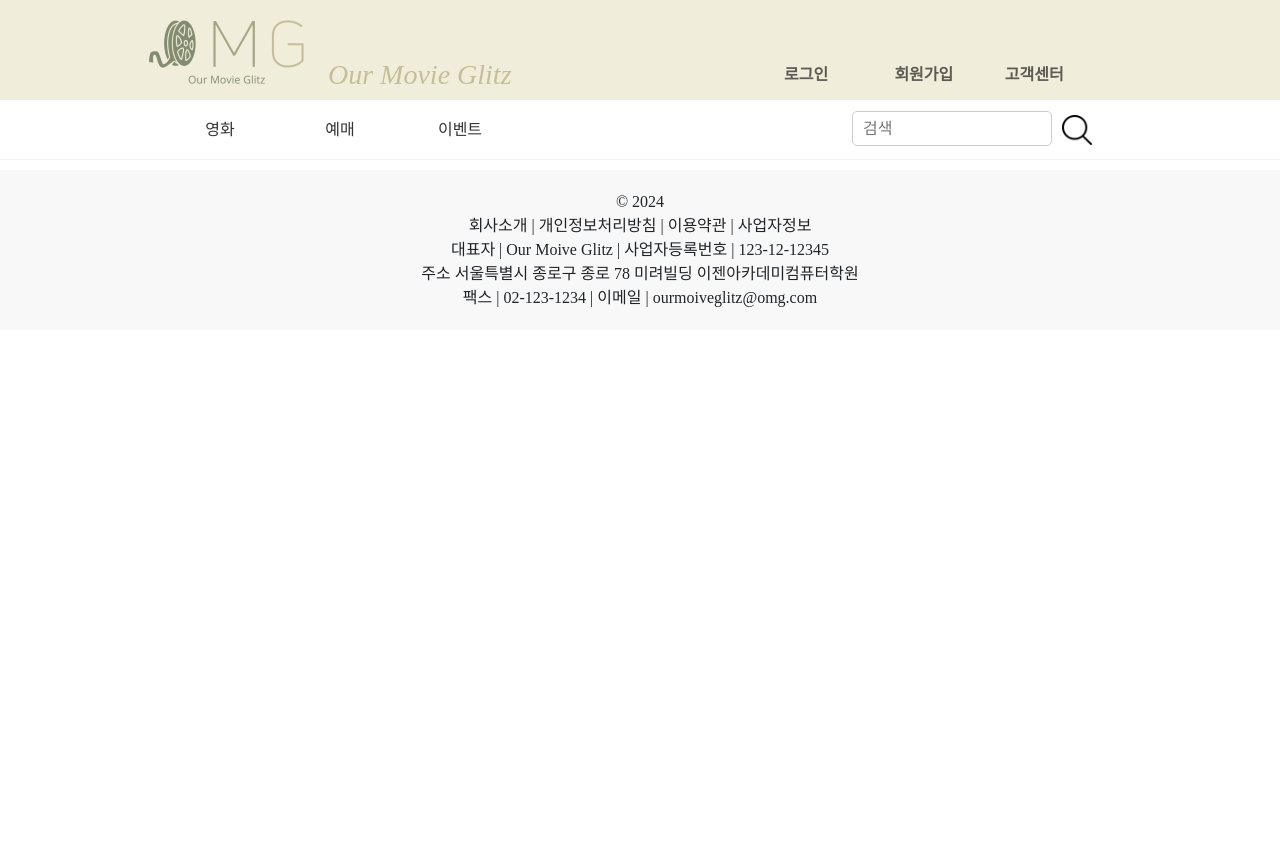
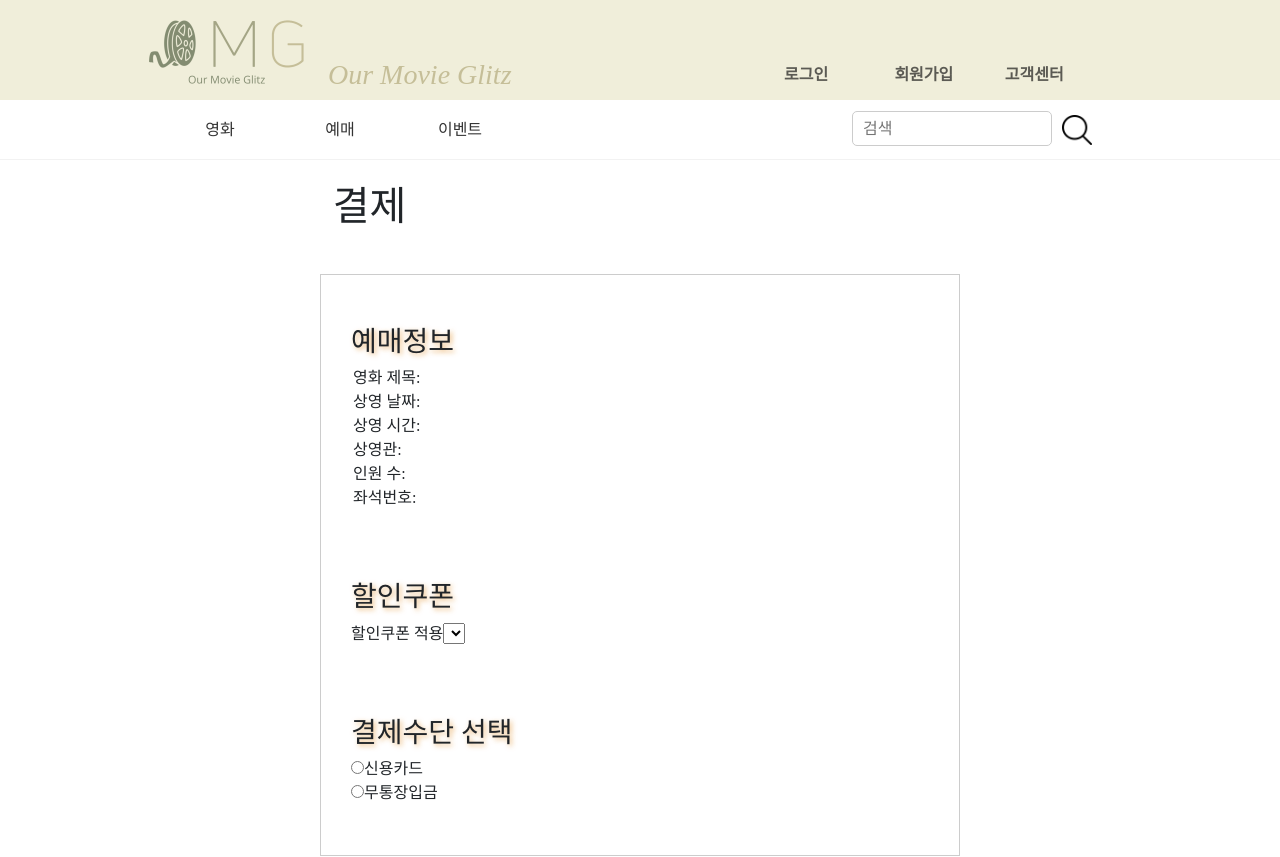
Before and after one commit to eunmi12/Our-Movie-Glitz, a Vue app in the folder omg_front/: page /payment in a window 1280 px wide. Shown: the top 857 px of the page. Before the commit the page ends 800 px from the top, so only its background shows below. Built offline with nearby package versions, Linux system fonts and the light colour scheme; a web font is replaced by a local one; what vue-sweetalert2 would draw is missing.

Commit message:
결제페이지 시작, 진행중

```diff
--- a/omg_front/src/router/index.js
+++ b/omg_front/src/router/index.js
@@ -47,7 +47,8 @@ import Wish from '../mypage/Wish.vue'
 import AdminpageSidebar from '../layouts/AdminpageSidebar.vue';
 import UserList from '../admin/UserList.vue';
 import MovieBooking from '../views/MovieBooking.vue';
-import SeatSelection from '../views/SeatSelection.vue'
+import SeatSelection from '../views/SeatSelection.vue';
+import Payment from '../views/Payment.vue';
 
 //아름작성완
 
@@ -224,6 +225,11 @@ const routes = [
   name: "SeatSelection",
   component: SeatSelection,
 },
+{
+  path: "/payment",
+  name: "Payment",
+  component: Payment,
+},
 
 //아름작성완
 
--- a/omg_front/src/views/MovieBooking.vue
+++ b/omg_front/src/views/MovieBooking.vue
@@ -353,7 +353,7 @@ export default {
 .movie-booking {
  width: 80%;
  margin: 0 auto;
- font-size: medium;;
+ font-size: medium;
 }
 
 .movie-booking h1 {
--- /dev/null
+++ b/omg_front/src/views/Payment.vue
@@ -0,0 +1,118 @@
+<template>
+    <div class="payment">
+        <div class="cantainer-wrapper">
+            <div class="title">
+                <h1>결제</h1>
+            </div>
+            <div class="cantainer">
+                <div class="information">
+                    <h3>예매정보</h3>
+                    <ul>
+                        <li>영화 제목: </li>
+                        <li>상영 날짜: </li>
+                        <li>상영 시간: </li>
+                        <li>상영관: </li>
+                        <li>인원 수: </li>
+                        <li>좌석번호: </li>
+                    </ul>
+                </div>
+                <div class="discount">
+                    <h3>할인쿠폰</h3>
+                    <span class="discount-coupon">할인쿠폰 적용</span>
+                    <select id="select-coupon">
+                        <option>{{ mycoupon }}</option>
+                    </select>
+                </div>
+                <div class="select-pay">
+                    <h3>결제수단 선택</h3>
+                    <div>
+                        <input id="payment-by-card" name="how" type="radio" value="card" v-model="how" />
+                        <label for="how-card">신용카드</label>
+                    </div>
+                    <div>
+                        <input id="payment-by-cash" name="how" type="radio" value="cash" v-model="how" />
+                        <label for="how-cash">무통장입금</label>
+                    </div>
+                </div>
+            </div>
+        </div>
+    </div>
+</template>
+
+<script>
+import axios from 'axios';
+export default {
+    data() {
+        return {
+            how: null,
+        };
+    },
+
+    created() {
+        this.getTicket();
+    },
+
+    methods: {
+        async getTicket() {
+            try {
+                const tiket_no = this.$route.params.ticket_no;
+                const results = await axios.get(
+                    `http://localhost:3000/movie/payment/${ticket_no}`
+                );
+                this.ticket = results.data[0];
+            } catch (error) {
+                console.error(error);
+            }
+        },
+    },
+}
+</script>
+
+<style scoped>
+.payment {
+    width: 50%;
+    margin: 0 auto;
+    font-size: medium;
+}
+
+.title h1{
+    text-align: left;
+    padding: 2%;
+    /* border-bottom: 1px solid #ccc; */
+    overflow-y: auto;
+}
+
+.cantainer {
+    width: 100%;
+    border: 1px solid #ccc;
+    margin-top: 30px;
+}
+
+.information {
+    margin-bottom: 70px;
+    margin-top: 50px;
+}
+
+.information h3 {
+    margin-left: 30px;
+    text-shadow: 2px 2px 5px rgba(224, 138, 33, 0.6);
+}
+
+.discount {
+    margin-bottom: 70px;
+    margin-left: 30px;
+}
+
+.discount h3 {
+    text-shadow: 2px 2px 5px rgba(224, 138, 33, 0.6);
+}
+
+.select-pay {
+    margin-bottom: 50px;
+    margin-left: 30px;
+}
+
+.select-pay h3 {
+    text-shadow: 2px 2px 5px rgba(224, 138, 33, 0.6);
+}
+</style>
--- a/omg_front/src/views/SeatSelection.vue
+++ b/omg_front/src/views/SeatSelection.vue
@@ -14,6 +14,14 @@
                 {{ num }}
             </span>
             </div>
+        </div>
+        <div class="seat-status seat_ab" style="font-size: 12px; justify-content: center;">
+            <div class="status-box available"></div>
+            <span>좌석선택 가능</span>
+        </div>
+        <div class="seat-status seat_un" style="font-size: 12px; justify-content: center;">
+            <div class="status-box unavailable"></div>
+            <span>좌석선택 불가능</span>
         </div>
         <div class="screen">SCREEN</div>
         <div class="seats">
@@ -60,7 +68,8 @@ import axios from 'axios';
         },
         movie_r(){
           return this.$steor.state.movie_r;
-        }
+        },
+
     }, // store에 저장된 값을 불러옴
 
     methods: {
@@ -134,17 +143,17 @@ import axios from 'axios';
                     this.selectedSeats.push(seat);
                 }
             }
-            const seatNumbers = this.selectedSeats.map(seat => seat.seat_name);
-            const seatNo = this.selectedSeats.map(seat => seat.seat_no);
-            const bookingDetails = {
-                seatNumbers: seatNumbers,
-                seatNo: seatNo
-            };
-            axios.post (`http://localhost:3000/movie/reserve`, bookingDetails)
-            .then(results => {
-                alert('좌석 예약이 완료되었습니다.');
-                this.selectedSeats = [];
-            })
+            // const seatNumbers = this.selectedSeats.map(seat => seat.seat_name);
+            // const seatNo = this.selectedSeats.map(seat => seat.seat_no);
+            // const bookingDetails = {
+            //     seatNumbers: seatNumbers,
+            //     seatNo: seatNo
+            // };
+            // axios.post (`http://localhost:3000/movie/reserve`, bookingDetails)
+            // .then(results => {
+            //     alert('좌석 예약이 완료되었습니다.');
+            //     this.selectedSeats = [];
+            // })
         },
         selectNumSeats(num) {
             this.numSeats = num;
@@ -158,6 +167,7 @@ import axios from 'axios';
             return;
             }
             const seatNumbers = this.selectedSeats.map(seat => seat.seat_name);
+            console.log(seatNumbers);
             const bookingDetails = {
                 user_no: this.$store.state.user.user_no,
                 movie_no: this.$store.state.movie_r.movie_no,
@@ -173,9 +183,18 @@ import axios from 'axios';
                 alert('좌석 예약이 완료되었습니다.');
                 this.selectedSeats = [];
                 this.fetchSeats();
+                // window.location.href =`http://localhost:8081/payment`
             })
             .catch(error => {
                 console.error('좌석 예약 에러', error);
+            });
+
+            axios.post(`http://localhost:3000/movie/reserve`, bookingDetails)
+            .then(results => {
+                console.log('좌석 저장 완료');
+            })
+            .catch(error => {
+                console.error('좌석 저장 에러', error);
             });
         },
         // confirmBooking() {
@@ -233,7 +252,7 @@ import axios from 'axios';
   }
 
   .people-selection {
-    margin-bottom: 20px;
+    margin-bottom: 12px;
   }
 
   .people-buttons {
@@ -273,6 +292,31 @@ import axios from 'axios';
     margin: 0 auto;
   }
 
+  .seat-status {
+    display: flex; /* 가로 방향으로 정렬 */
+    align-items: center; /* 수직 정렬 */
+    margin-bottom: 10px; /* 항목 간 간격 */
+    text-align: center;
+    }
+    /* 네모칸의 스타일 */
+    .status-box {
+        width: 20px; /* 네모칸의 너비 */
+        height: 20px; /* 네모칸의 높이 */
+        margin-right: 10px; /* 네모칸과 텍스트 사이의 간격 */
+    }
+
+    .available {
+        background-color: #ccc; /* 선택 가능 상태 색상 */
+    }
+
+    .unavailable {
+        background-color: rgb(179, 141, 141); /* 선택 불가능 상태 색상 */
+    }
+
+    .seat_un {
+        margin-bottom: 70px;
+    }
+
   .seats {
     display: inline-block;
     text-align: left;
@@ -292,14 +336,16 @@ import axios from 'axios';
   }
 
   .seat {
-    display: inline-block;
-    width: 30px;
-    height: 30px;
+    display: flex;
+    width: 37px;
+    height: 37px;
     line-height: 30px;
     margin: 2px;
-    text-align: center;
+    align-items: center;
     background-color: #ccc;
     cursor: pointer;
+    /* vertical-align: middle; */
+    justify-content: center;
   }
 
   .seat.selected {
@@ -307,12 +353,13 @@ import axios from 'axios';
   }
 
   .seat.reserved {
-    background-color: #f66;
+    background-color: rgb(179, 141, 141);
     cursor: not-allowed;
   }
 
   .confirm-seats {
     margin-top: 20px;
+    text-align: center;
   }
 
   .confirm-seats button {
```
Also changed, not shown: 1 other file (tests, documents, lock files or other folders).
